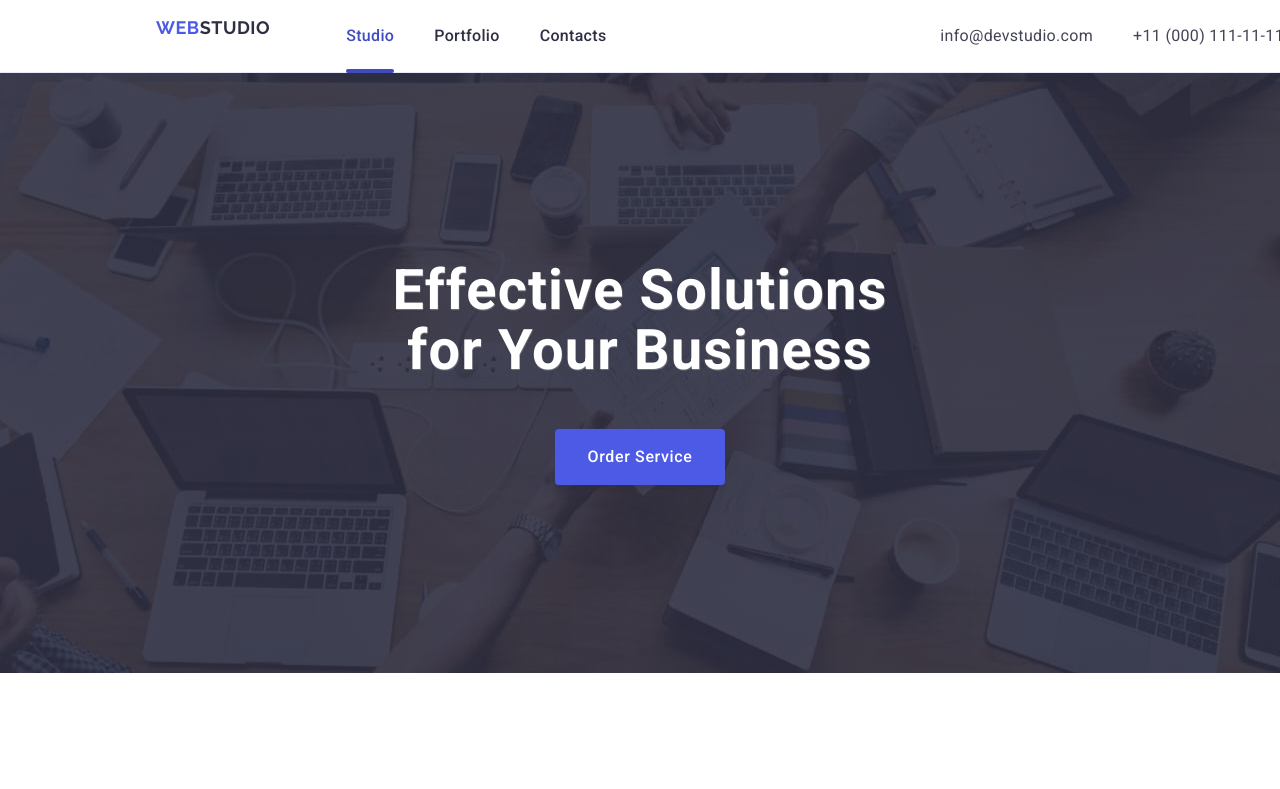
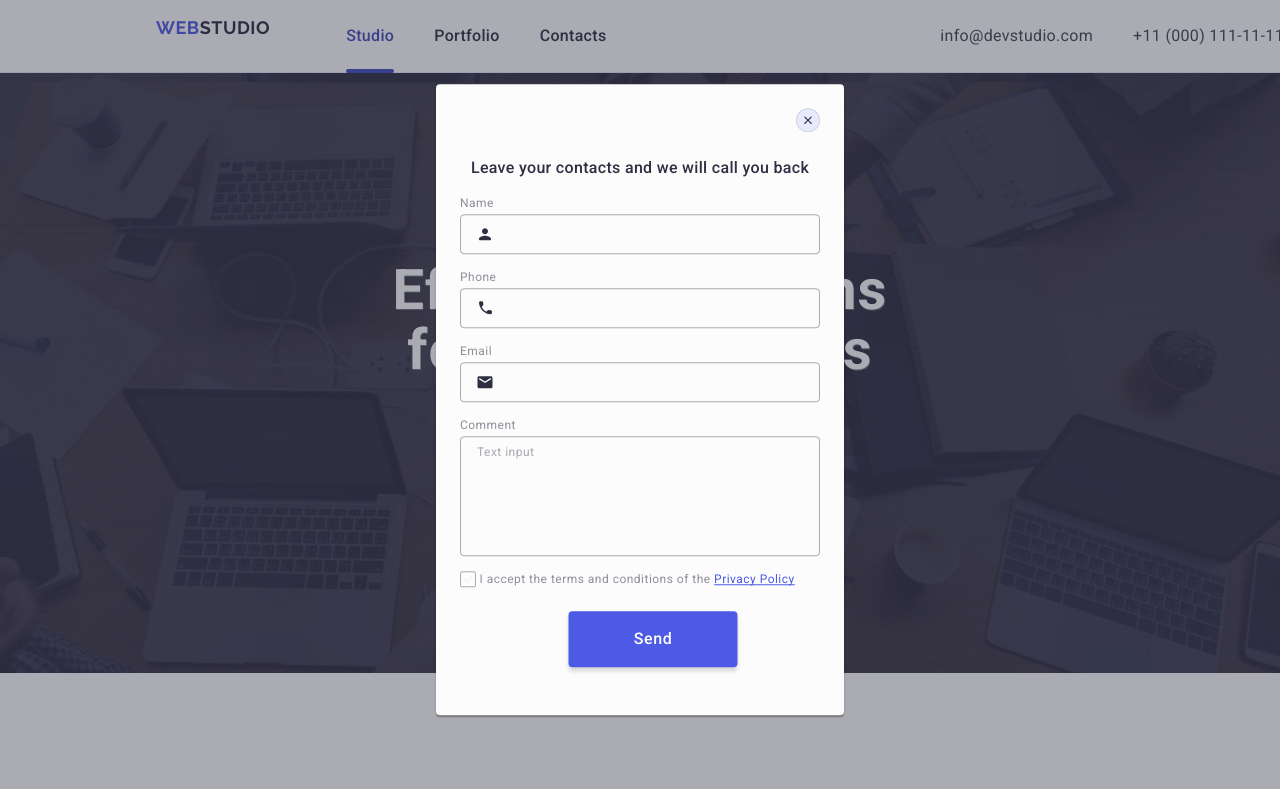
Before and after one commit to Tetianochka1/goit-markup-hw-05, a plain HTML site: page index.html in a window 1280 px wide. Shown: the top 789 px of the page. Drawn offline with nearby package versions, Linux system fonts and the light colour scheme.

Commit message:
update all

```diff
--- a/css/styles.css
+++ b/css/styles.css
@@ -534,7 +534,7 @@ display: flex;
  border: none;
  border-radius: 4px;
 padding: 8px 24px;
-width: 165px;
+min-width: 165px;
 height: 40px;
 font-weight: 500;
 font-size: 16px;
@@ -570,7 +570,7 @@ transition: background-color 250ms cubic-bezier(0.4, 0, 0.2, 1);
     opacity: 0;
     visibility: hidden;
     pointer-events: none;
-    transition: opacity 250ms, cubic-bezier(0.4, 0, 0.2, 1), visibility 250ms, cubic-bezier(0.4, 0, 0.2, 1);
+    transition: opacity 250ms cubic-bezier(0.4, 0, 0.2, 1), visibility 250ms cubic-bezier(0.4, 0, 0.2, 1);
     background-color: rgba(46, 47, 66, 0.4);
 }
 
@@ -584,11 +584,12 @@ transition: background-color 250ms cubic-bezier(0.4, 0, 0.2, 1);
     min-height: 584px;
     box-shadow: 0 1px 1px 0 rgba(0, 0, 0, 0.14), 0 1px 3px 0 rgba(0, 0, 0, 0.12), 0 2px 1px 0 rgba(0, 0, 0, 0.2);
     background-color: #fcfcfc;
-    transition: transform 250ms, cubic-bezier(0.4, 0, 0.2, 1);
+    transition: transform 250ms cubic-bezier(0.4, 0, 0.2, 1);
     padding-top: 72px;
     padding-right: 24px;
     padding-bottom: 24px;
     padding-left: 24px;
+
 }
 
 .backdrop.is-open{
@@ -659,6 +660,7 @@ margin-bottom: 4px;
  padding-left: 38px;
  background-color: transparent;
  transition: border-color 250ms cubic-bezier(0.4, 0, 0.2, 1) ;
+ outline: transparent;
 }
 
 .review-form-wrapper{
@@ -676,6 +678,7 @@ margin-bottom: 4px;
 
 .review-form-input-wrapper{
     position: relative;
+    margin-bottom: 16px;
 }
 
 .review-form-input:focus{
@@ -697,6 +700,11 @@ margin-bottom: 4px;
     resize: none;
     padding: 8px 16px;
     outline: transparent;
+    font-size: 12px;
+    line-height: 1.17;
+    letter-spacing: 0.04em;
+    color: rgba(46, 47, 66, 0.4);
+    transition: border-color 250ms cubic-bezier(0.4, 0, 0.2, 1);
 }
 
 .review-form-messege:focus {
@@ -762,7 +770,7 @@ color: #4d5ae5;
     min-width: 169px;
     height: 56px;
     box-shadow: 0 4px 4px 0 rgba(0, 0, 0, 0.15);
-    background: #4d5ae5;
+    background-color: #4d5ae5;
     padding: 16px 32px;
     margin: 24px;
     font-family: "Roboto", sans-serif;
@@ -771,7 +779,8 @@ color: #4d5ae5;
     line-height: 1.5;
     letter-spacing: 0.04em;
     text-align: center;
-    color: #fff;
+    color: #ffffff;
     transform: translateX(50%);
     transition: background-color 250ms cubic-bezier(0.4, 0, 0.2, 1);
+    cursor: pointer;
 }
--- a/index.html
+++ b/index.html
@@ -421,8 +421,10 @@
   <div class="subscribe-form-wrapper">
   <p class="footer-info">Subscribe</p>
   <form class="subscribe-form">
-    <label for="subscribe-form-label" for="subscribe-user-email">
-    <input class="subscribe-form-input" type="email"
+    <label class="subscribe-form-label" for="subscribe-form-label">
+    <input class="subscribe-form-input"
+    id="subscribe-form-label"
+    type="email"
     name="subscribe-user-email"
     placeholder="E-mail"
     required />
@@ -430,7 +432,7 @@
     <button
      class="subscribe-btn"
      type="submit">Subscribe
-    <svg class="subscribe-btn-icon" width="24" height="20">
+    <svg class="subscribe-btn-icon" width="24" height="24">
       <use href="./images/icons.svg#icon-send"></use>
     </svg>
     </button>
@@ -438,9 +440,13 @@
 </div>
 </div>
   </footer>
+
   <!-- -----------------BACKDROP --------------------->
-  <div class="backdrop">
+
+  <div class="backdrop is-open">
+
     <!-- is-open -->
+
     <div class="modal">
       <button class="modal-close-btn" type="button">
         <svg class="modal-close-btn-icon" width="8" height="8">
@@ -451,12 +457,12 @@
       <p class="review-form-descr">Leave your contacts and we will call you back</p>
       <form class="review-form">
         <div class="review-form-wrapper">
-          <label class="review-form-field-label" for="user-first-name" >Name</label>
+          <label class="review-form-field-label" for="user-name" >Name</label>
           <div class="review-form-input-wrapper">
           <input class="review-form-input"
           type="text"
-          id="user-first-name"
-          name="user-first-name"
+          id="user-name"
+          name="user-name"
           pattern="[a-zA-Zа-яА-ЯіІїЇєЄґҐ']+"
           title="First name"
           required/>
@@ -509,22 +515,22 @@
         </div>
         <div class="review-form-checkbox-wrapper">
           <input class="review-form-checkbox visually-hidden"
-            id="privacy-policy"
+            id="user-privacy"
             type="checkbox"
-            name="privacy-policy"
+            name="user-privacy"
             value="true"
             required/>
-          <label class="review-form-checkbox-label" for="privacy-policy">
+          <label class="review-form-checkbox-label" for="user-privacy">
             <span class="review-form-own-checkbox">
               <svg class="review-form-own-checkbox-icon" width="10" height="8">
-                <use href="/images/icons.svg#icon-checkmark"></use>
+                <use href="./images/icons.svg#icon-checkmark"></use>
               </svg>
             </span>
             I accept the terms and conditions of the
             <a class="privacy-policy-link" href="" >Privacy Policy</a>
           </label>
+        </div>
           <button class="review-form-submit" type="submit">Send</button>
-        </div>
 
       </form>
     </div>
```
